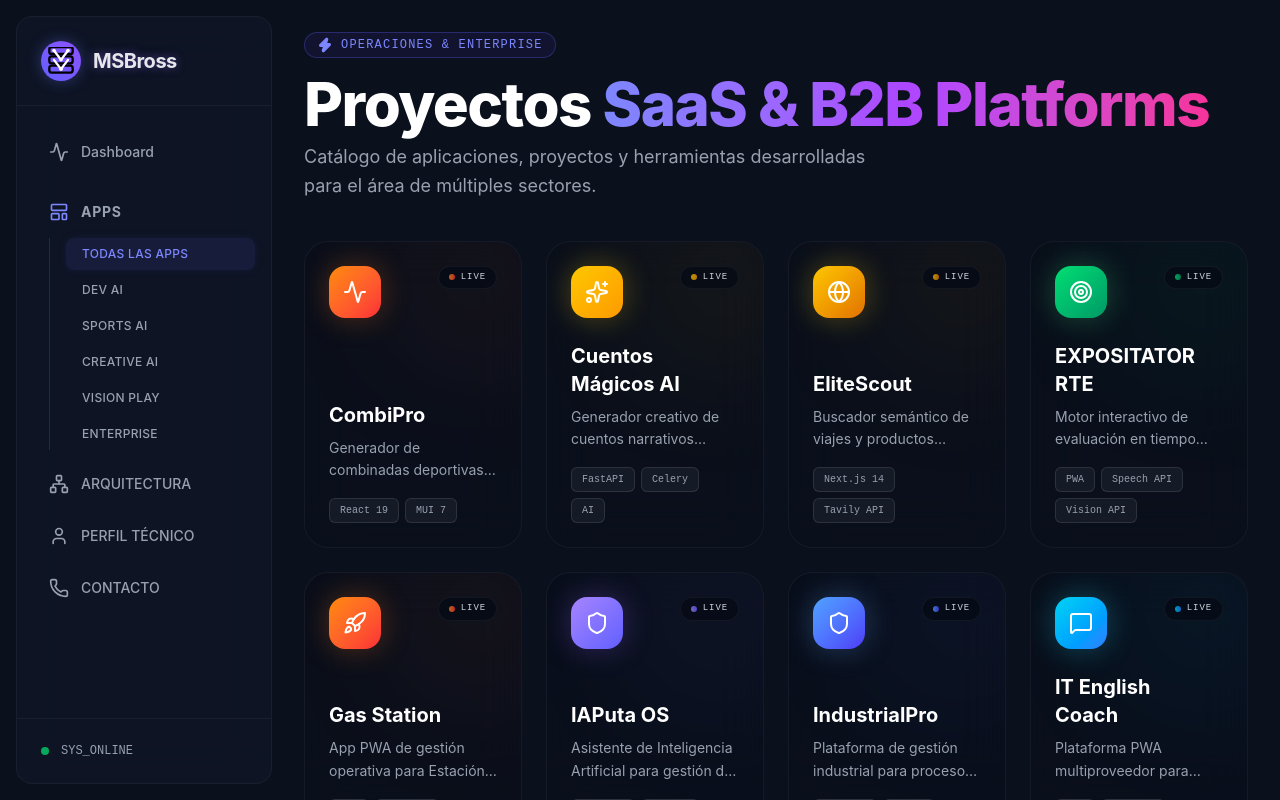
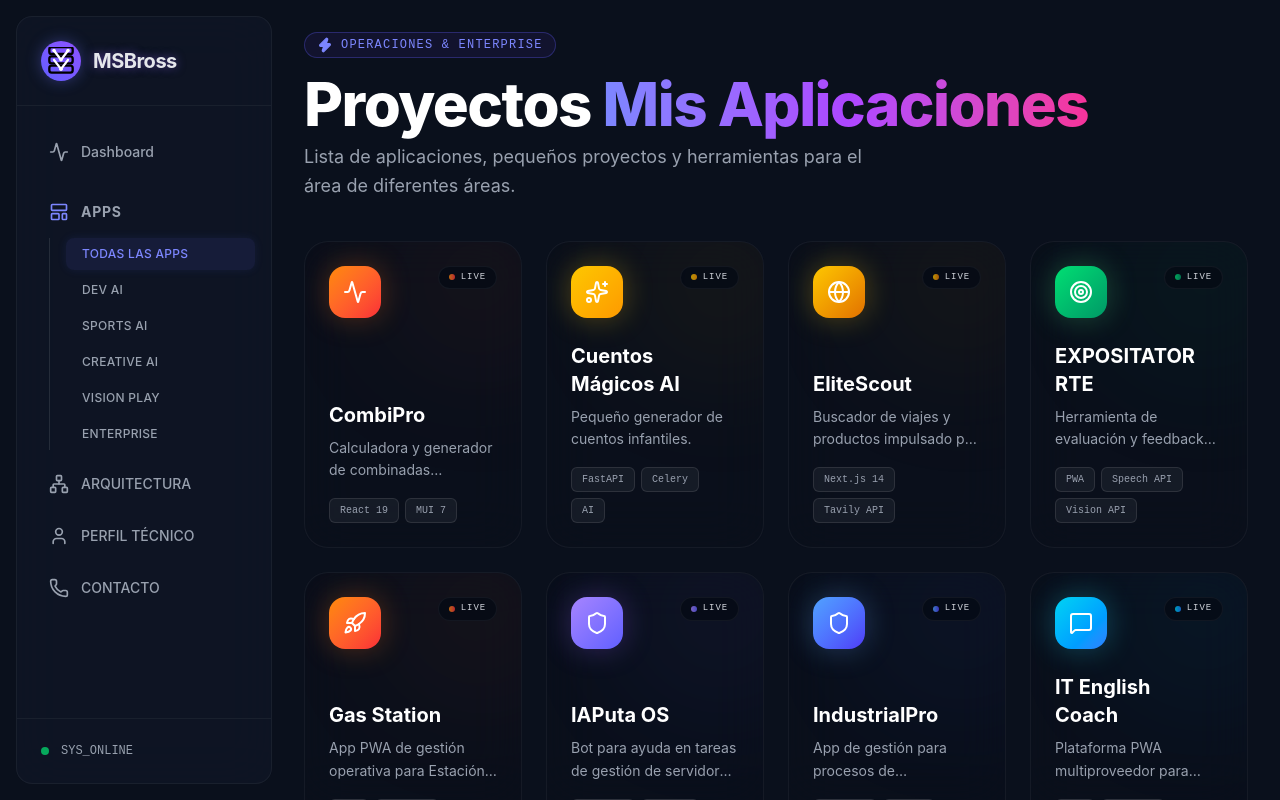
Before and after one commit to manu-alvarez/SERVER-DEV, a React (Vite) app in the folder apps/msbross-frontend/: page /saas in a window 1280 px wide. Built offline with nearby package versions, Linux system fonts and the light colour scheme.

Commit message:
chore(ui): tone down descriptions, remove SaaS references, and use modest language across all pages

```diff
--- a/apps/msbross-frontend/src/pages/Home.tsx
+++ b/apps/msbross-frontend/src/pages/Home.tsx
@@ -41,7 +41,7 @@ export default function Home() {
         >
           <div className="w-2 h-2 rounded-full bg-cyan-400 animate-pulse"></div>
           <span className="font-mono text-indigo-400 text-xs tracking-widest uppercase">
-            Ecosistema de Aplicaciones
+            Mis Aplicaciones
           </span>
         </motion.div>
 
@@ -52,10 +52,10 @@ export default function Home() {
           className="text-6xl lg:text-[5.5rem] font-black tracking-tighter leading-[1.05]"
         >
           <span className="text-transparent bg-clip-text bg-gradient-to-br from-white to-gray-500 block">
-            Proyectos y
+            Mis Proyectos
           </span>
           <span className="text-transparent bg-clip-text bg-gradient-to-r from-indigo-400 via-violet-500 to-fuchsia-600 block pb-2 drop-shadow-[0_0_30px_rgba(99,102,241,0.4)]">
-            MSBrossAI Digital
+            Personales
           </span>
         </motion.h1>
 
@@ -65,7 +65,7 @@ export default function Home() {
           transition={{ delay: 0.2 }}
           className="text-gray-400 text-xl lg:text-2xl max-w-xl leading-relaxed font-light"
         >
-          Un conjunto de <strong className="text-white font-medium">herramientas</strong>, <strong className="text-white font-medium">aplicaciones web</strong> e <strong className="text-white font-medium">integraciones de IA</strong> creadas para aportar valor real en el día a día.
+          Una modesta colección de herramientas, pequeños scripts y aplicaciones web que voy programando para intentar solucionar problemas del día a día.
         </motion.p>
 
         <motion.div
@@ -109,7 +109,7 @@ export default function Home() {
           <Link to="/saas" className="inline-block">
             <button className="group relative flex items-center gap-3 overflow-hidden rounded-2xl bg-gradient-to-r from-cyan-600 to-blue-700 px-8 py-4 text-white font-bold tracking-wide transition-all hover:scale-105 hover:shadow-[0_0_40px_rgba(6,182,212,0.6)]">
               <div className="absolute inset-0 bg-white/20 translate-y-full group-hover:translate-y-0 transition-transform duration-300 ease-out"></div>
-              <span className="relative z-10">Explorar Ecosistema</span>
+              <span className="relative z-10">Ver todos los proyectos</span>
               <ArrowRight className="relative z-10 w-5 h-5 group-hover:translate-x-1 transition-transform" />
             </button>
           </Link>
--- a/apps/msbross-frontend/src/pages/SaaS.tsx
+++ b/apps/msbross-frontend/src/pages/SaaS.tsx
@@ -9,7 +9,7 @@ export default function SaaS() {
   const tools = [
     {
       name: 'CombiPro',
-      desc: 'Generador de combinadas deportivas con algoritmo de probabilidad real y perfiles de riesgo.',
+      desc: 'Calculadora y generador de combinadas deportivas con probabilidad básica.',
       tech: 'React 19, MUI 7',
       url: 'https://combipro.manuelalvarez.dev',
       icon: Activity,
@@ -19,7 +19,7 @@ export default function SaaS() {
     },
     {
       name: 'EliteScout',
-      desc: 'Buscador semántico de viajes y productos mediante inteligencia artificial avanzada.',
+      desc: 'Buscador de viajes y productos impulsado por IA.',
       tech: 'Next.js 14, Tavily API',
       url: 'https://elitescout.manuelalvarez.dev',
       icon: Globe,
@@ -29,7 +29,7 @@ export default function SaaS() {
     },
     {
       name: 'EXPOSITATOR RTE',
-      desc: 'Motor interactivo de evaluación en tiempo real para exposiciones orales.',
+      desc: 'Herramienta de evaluación y feedback para exposiciones orales.',
       tech: 'PWA, Speech API, Vision API',
       url: 'https://expositator.manuelalvarez.dev',
       icon: Target,
@@ -49,7 +49,7 @@ export default function SaaS() {
     },
     {
       name: 'IndustrialPro',
-      desc: 'Plataforma de gestión industrial para procesos productivos y mantenimiento.',
+      desc: 'App de gestión para procesos de mantenimiento y producción.',
       tech: 'FastAPI, React, Tailwind',
       url: 'https://industrial.manuelalvarez.dev',
       icon: Shield,
@@ -69,7 +69,7 @@ export default function SaaS() {
     },
     {
       name: 'LogiSearch',
-      desc: 'Buscador logístico con IA, análisis de rutas y generación de RFQs.',
+      desc: 'Buscador logístico de rutas y simulador de tarifas (RFQs).',
       tech: 'React 19, TypeScript, Supabase',
       url: 'https://logisearch.manuelalvarez.dev',
       icon: Globe,
@@ -79,7 +79,7 @@ export default function SaaS() {
     },
     {
       name: 'LogiTrack Almacén',
-      desc: 'Sistema de gestión integral de operaciones de almacén y supply chain.',
+      desc: 'App sencilla para la gestión de tareas de almacén y suministro.',
       tech: 'Trello, Kanban, Operaciones',
       url: 'https://logitrack.manuelalvarez.dev',
       icon: Box,
@@ -99,7 +99,7 @@ export default function SaaS() {
     },
     {
       name: 'MAPFRE Infocol',
-      desc: 'Sistema avanzado de información, tasación y gestión documental para seguros.',
+      desc: 'App de información y gestión de documentos para seguros.',
       tech: 'Next.js 15, Enterprise',
       url: 'https://mapfre.manuelalvarez.dev',
       icon: Shield,
@@ -139,7 +139,7 @@ export default function SaaS() {
     },
     {
       name: 'Tu Energía Maya',
-      desc: 'Plataforma interactiva sobre sabiduría Maya, kin y firma galáctica.',
+      desc: 'Web interactiva sobre astrología Maya, kin y firmas galácticas.',
       tech: 'Web App, JavaScript, Tzolkin',
       url: 'https://energia.manuelalvarez.dev',
       icon: Sparkles,
@@ -149,7 +149,7 @@ export default function SaaS() {
     },
     {
       name: 'TxaFitnessPro',
-      desc: 'Plataforma integral de entrenamiento y nutrición inteligente con IA.',
+      desc: 'Aplicación para seguimiento de entrenamientos y nutrición.',
       tech: 'Next.js 15, React 19, Tailwind',
       url: 'https://txafitness.manuelalvarez.dev',
       icon: Heart,
@@ -159,7 +159,7 @@ export default function SaaS() {
     },
     {
       name: 'Nikolina Voice AI',
-      desc: 'Agente conversacional en tiempo real impulsado por LiveKit y WebRTC.',
+      desc: 'Prueba de bot de voz en tiempo real usando LiveKit.',
       tech: 'Python, LiveKit, WebRTC',
       url: 'https://nikolina.manuelalvarez.dev',
       icon: MessageSquare,
@@ -169,7 +169,7 @@ export default function SaaS() {
     },
     {
       name: 'IAPuta OS',
-      desc: 'Asistente de Inteligencia Artificial para gestión del sistema operativo backend.',
+      desc: 'Bot para ayuda en tareas de gestión de servidor por terminal.',
       tech: 'FastAPI, Python, LLM',
       url: 'https://iaputa.manuelalvarez.dev',
       icon: Shield,
@@ -179,7 +179,7 @@ export default function SaaS() {
     },
     {
       name: 'Traductor Pro',
-      desc: 'Servidor proxy de traducción neuronal de alta precisión.',
+      desc: 'Un proxy básico para traducciones automatizadas.',
       tech: 'Express, Node.js, AI',
       url: 'https://traductor.manuelalvarez.dev',
       icon: Globe,
@@ -199,7 +199,7 @@ export default function SaaS() {
     },
     {
       name: 'Cuentos Mágicos AI',
-      desc: 'Generador creativo de cuentos narrativos usando Modelos de Lenguaje.',
+      desc: 'Pequeño generador de cuentos infantiles.',
       tech: 'FastAPI, Celery, AI',
       url: 'https://cuentos.manuelalvarez.dev',
       icon: Sparkles,
@@ -209,7 +209,7 @@ export default function SaaS() {
     },
     {
       name: 'Jartosdto',
-      desc: 'Sistema avanzado de Recuperación y Generación de Contexto (RAG) con Multi-LLM.',
+      desc: 'Chatbot con RAG y documentos sobre un bot de Telegram.',
       tech: 'Python, RAG, Vector DB',
       url: 'https://jartosdto.manuelalvarez.dev',
       icon: Target,
@@ -219,7 +219,7 @@ export default function SaaS() {
     },
     {
       name: 'Web Restaurante Atenea',
-      desc: 'Experiencia culinaria de alta gastronomía con sistema de reservas.',
+      desc: 'Web informativa y sistema básico de reservas.',
       tech: 'HTML5, CSS3, JavaScript',
       url: 'https://atenea.manuelalvarez.dev',
       icon: Layout,
@@ -249,12 +249,12 @@ export default function SaaS() {
 
   const getCategoryTitle = () => {
     switch (categoryFilter) {
-      case 'dev-ai': return 'DEV AI Platforms';
-      case 'sports-ai': return 'SPORTS AI Platforms';
-      case 'creative-ai': return 'CREATIVE AI Platforms';
-      case 'vision-play': return 'VISION PLAY Apps';
-      case 'enterprise': return 'ENTERPRISE & Operations';
-      default: return 'SaaS & B2B Platforms';
+      case 'dev-ai': return 'DEV & AI';
+      case 'sports-ai': return 'Deportes';
+      case 'creative-ai': return 'Creatividad';
+      case 'vision-play': return 'Visión & Juegos';
+      case 'enterprise': return 'Gestión & Logística';
+      default: return 'Mis Aplicaciones';
     }
   };
 
@@ -283,7 +283,7 @@ export default function SaaS() {
             </span>
           </motion.h1>
           <p className="text-gray-400 text-lg max-w-xl leading-relaxed mt-2">
-            Catálogo de aplicaciones, proyectos y herramientas desarrolladas para el área de {categoryFilter ? categoryFilter.replace('-', ' ').toUpperCase() : 'múltiples sectores'}.
+            Lista de aplicaciones, pequeños proyectos y herramientas para el área de {categoryFilter ? categoryFilter.replace('-', ' ').toUpperCase() : 'diferentes áreas'}.
           </p>
         </div>
       </div>
```
Also changed, not shown: apps/msbross-frontend/src/pages/Profile.tsx (+11 -12 lines).
